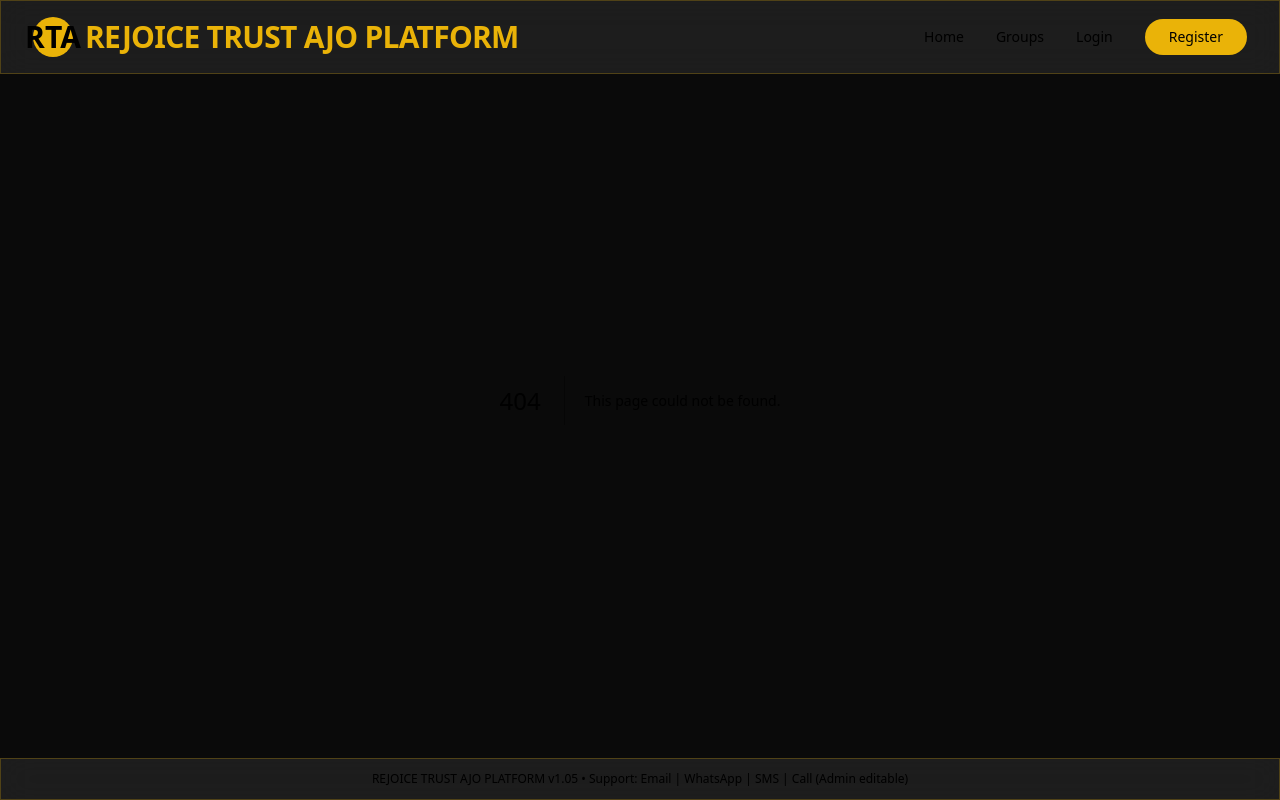
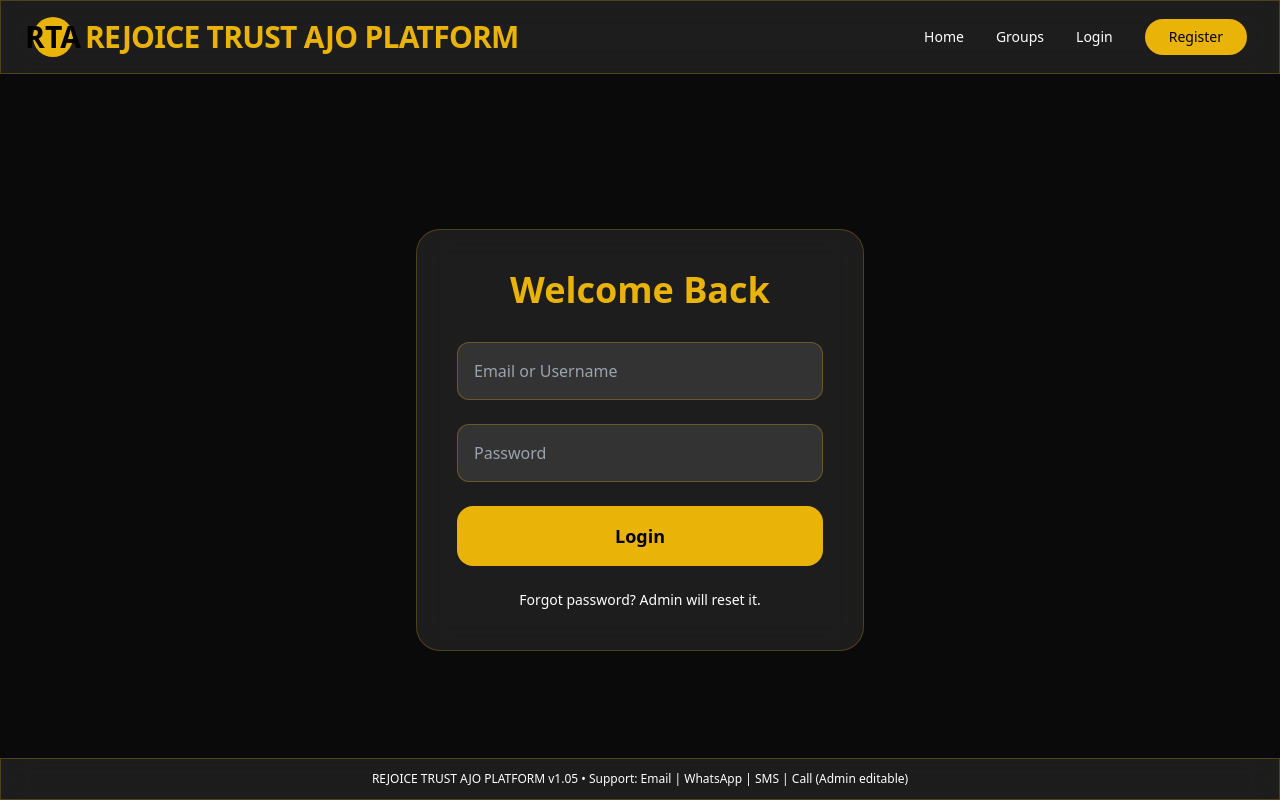
Before and after one commit to michealvic140-solitude/Rejoice-trust-ajo-platform, a Next.js app: page /login in a window 1280 px wide. Before the commit this address had no page. Built offline with nearby package versions, Linux system fonts and the light colour scheme.

Commit message:
Create page.tsx

```diff
--- /dev/null
+++ b/app/login/page.tsx
@@ -0,0 +1,37 @@
+"use client";
+import { useState } from "react";
+import { useRouter } from "next/navigation";
+
+export default function Login() {
+  const [email, setEmail] = useState("");
+  const [password, setPassword] = useState("");
+  const router = useRouter();
+
+  const handleLogin = (e: any) => {
+    e.preventDefault();
+    const users = JSON.parse(localStorage.getItem("users") || "[]");
+    const user = users.find((u: any) => (u.email === email || u.username === email) && u.password === password);
+
+    if (user) {
+      localStorage.setItem("currentUser", JSON.stringify(user));
+      alert("Login successful!");
+      router.push("/");
+    } else {
+      alert("Invalid credentials");
+    }
+  };
+
+  return (
+    <div className="min-h-screen flex items-center justify-center pt-20">
+      <div className="glass p-10 rounded-3xl w-full max-w-md">
+        <h2 className="text-4xl font-bold text-center mb-8 text-gold">Welcome Back</h2>
+        <form onSubmit={handleLogin} className="space-y-6">
+          <input type="text" placeholder="Email or Username" value={email} onChange={(e) => setEmail(e.target.value)} className="w-full p-4 bg-white/10 rounded-xl border border-gold/30" required />
+          <input type="password" placeholder="Password" value={password} onChange={(e) => setPassword(e.target.value)} className="w-full p-4 bg-white/10 rounded-xl border border-gold/30" required />
+          <button type="submit" className="w-full bg-gold text-black py-4 rounded-2xl font-bold text-lg glow-gold">Login</button>
+        </form>
+        <p className="text-center mt-6 text-sm">Forgot password? Admin will reset it.</p>
+      </div>
+    </div>
+  );
+}
```
